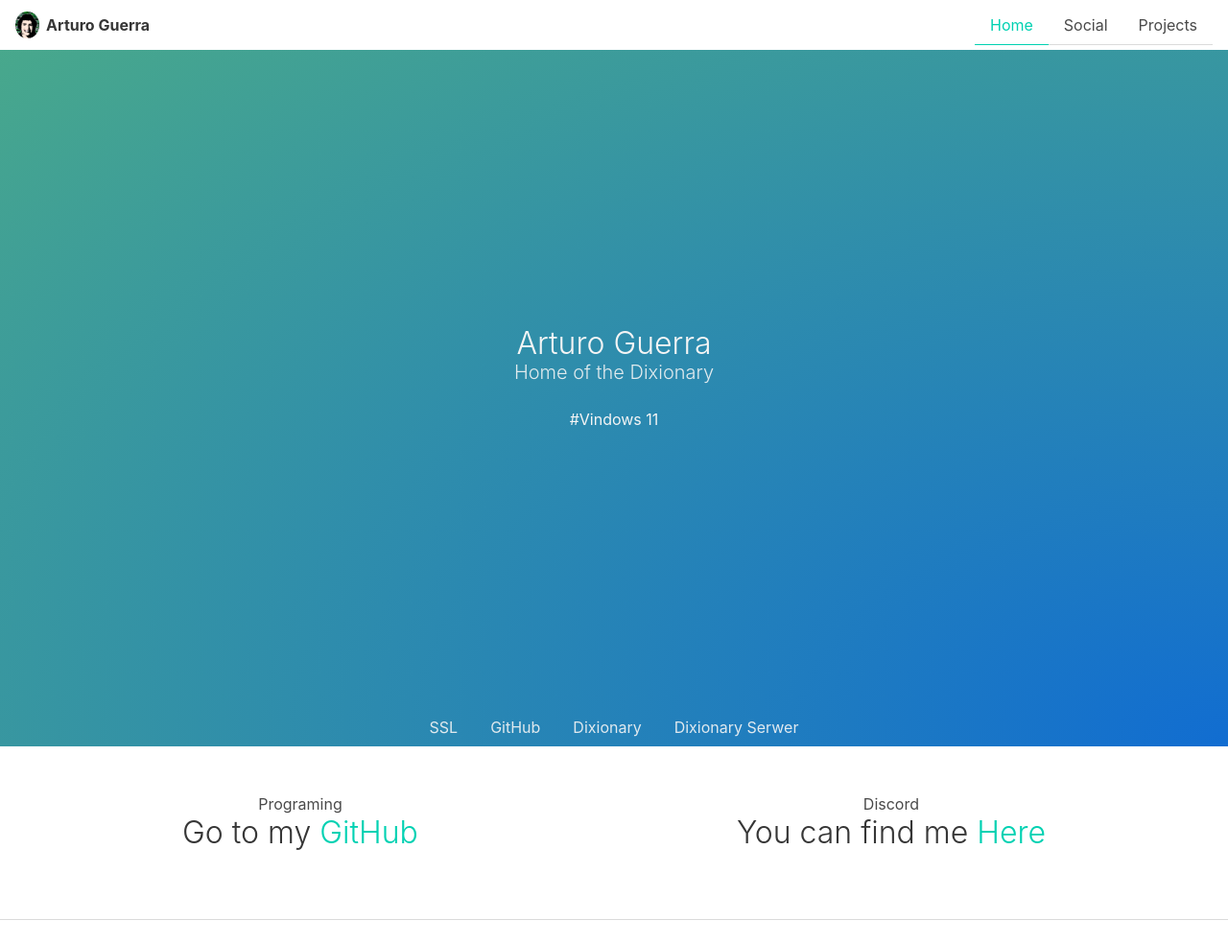
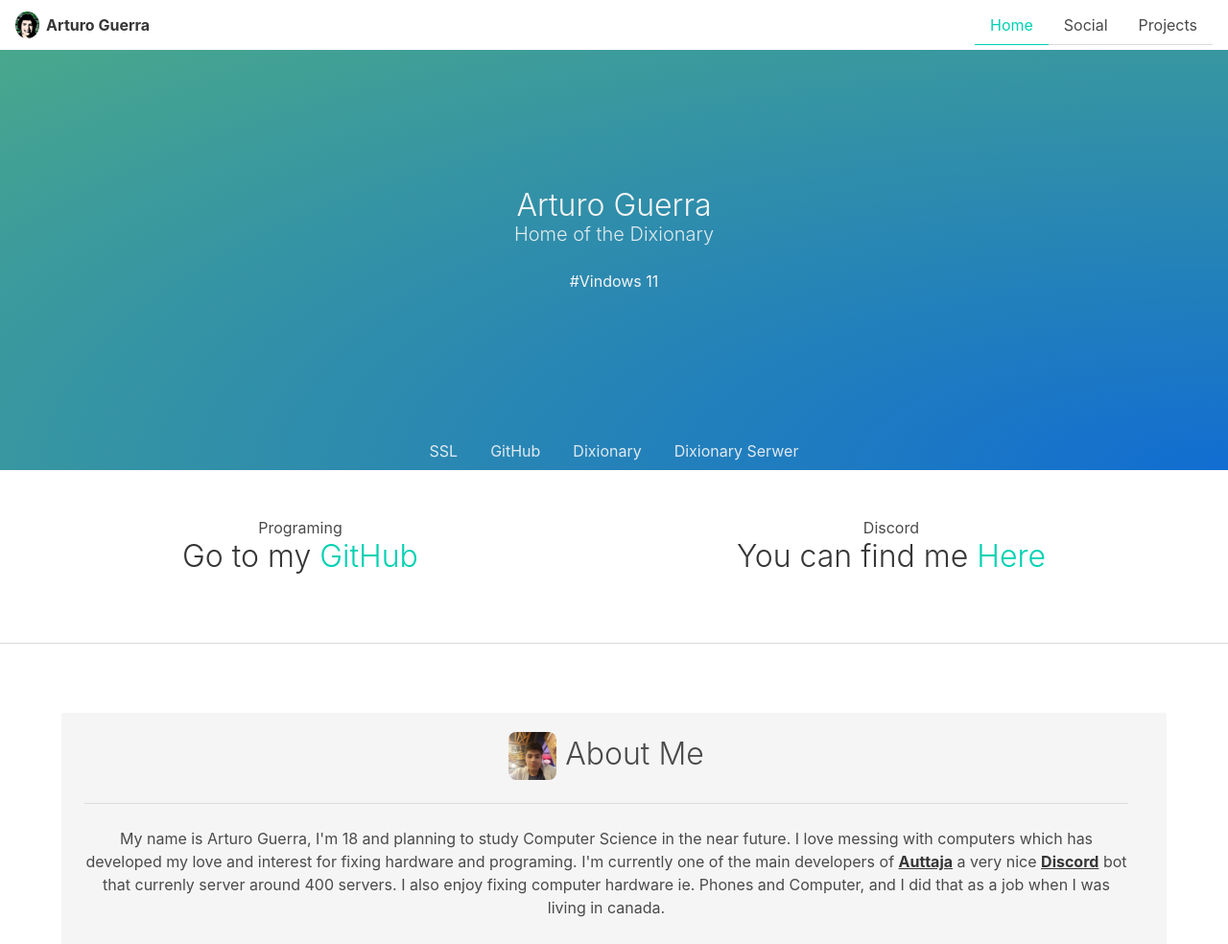
Before and after one commit to ArturoGuerra/arturonet, a Flask app: page / in a window 1280 px wide. Shown: the top 984 px of the page at 96% size. Run offline with Flask 2, Linux system fonts and the light colour scheme; some libraries are stand-ins or nearby versions.

Commit message:
Changed hero size

```diff
--- a/templates/base.html
+++ b/templates/base.html
@@ -58,7 +58,7 @@
         </header>
         {% endblock %}
         {% block hero %}
-        <section class="hero is-dark is-large header-image">
+        <section class="hero is-dark is-medium header-image">
             <div class="hero-body">
                 <div class="container has-text-centered">
                     <h1 class="title">
```
